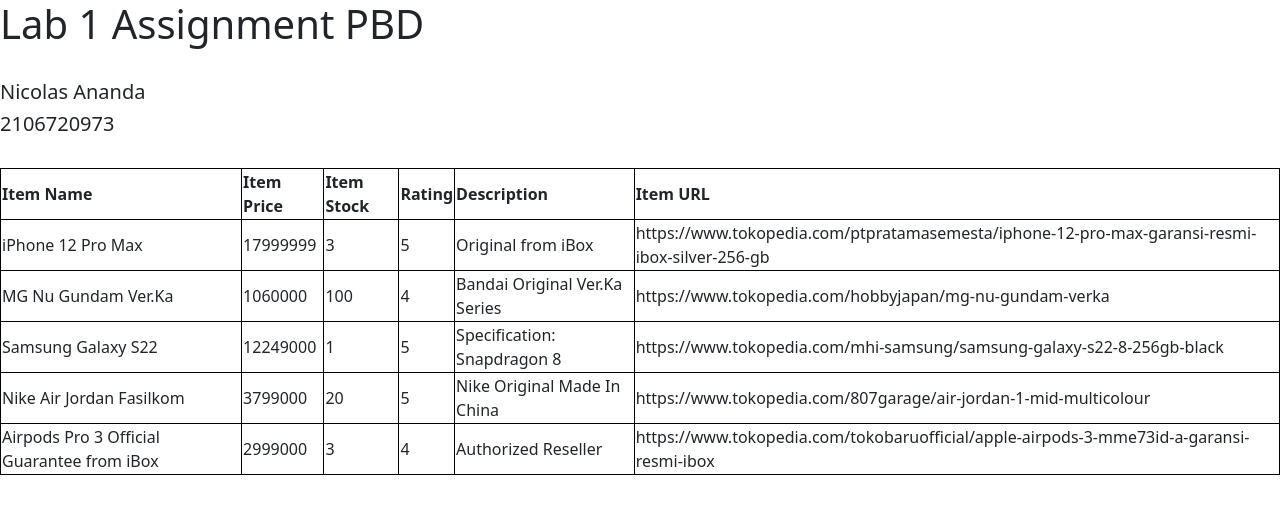
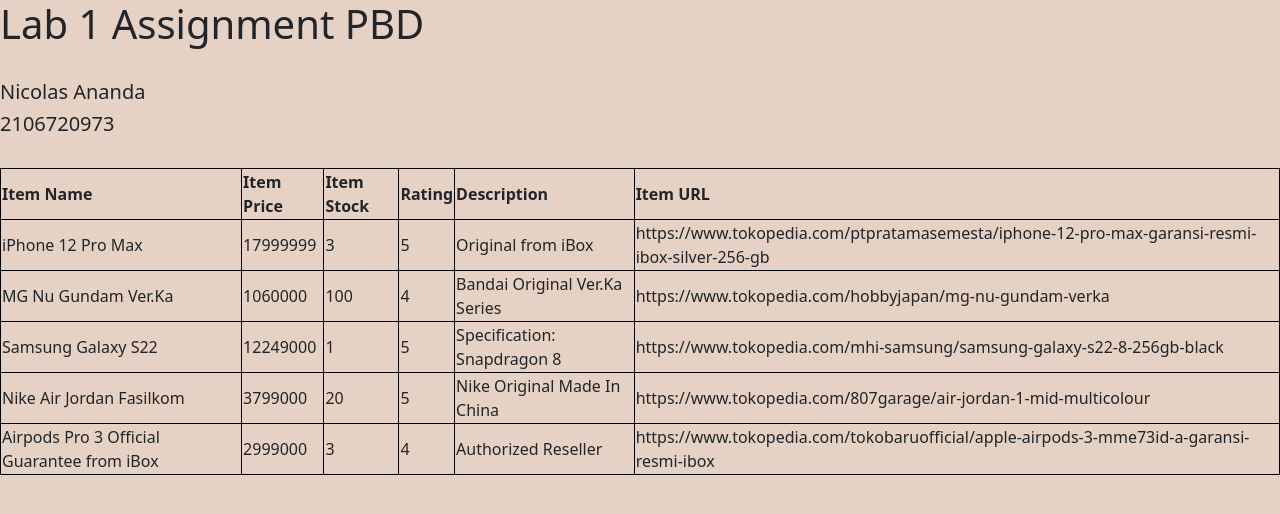
Before and after one commit to nicolasananda/assignment2pbp, a Django app: page /katalog/ in a window 1280 px wide. Shown: the top 514 px of the page. Run offline with Django 4.2, Linux system fonts and the light colour scheme; data comes from the database, SQL or seed files in the repository.

Commit message:
Update base.html

```diff
--- a/templates/base.html
+++ b/templates/base.html
@@ -12,7 +12,7 @@
   {% endblock meta %}
 </head>
 
-<body style="background-color=#E5D2C4">
+<body style="background-color:#E5D2C4">
   {% block content %}
   {% endblock content %}
 </body>
```
